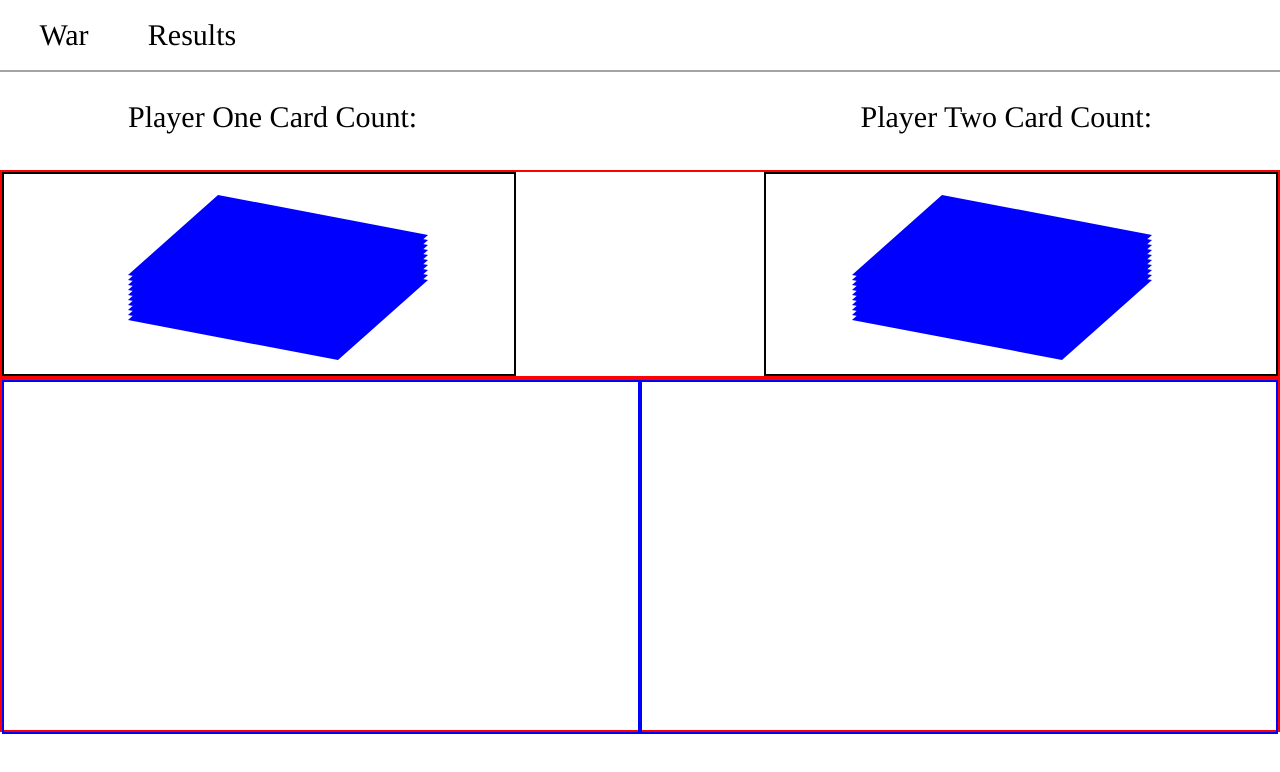
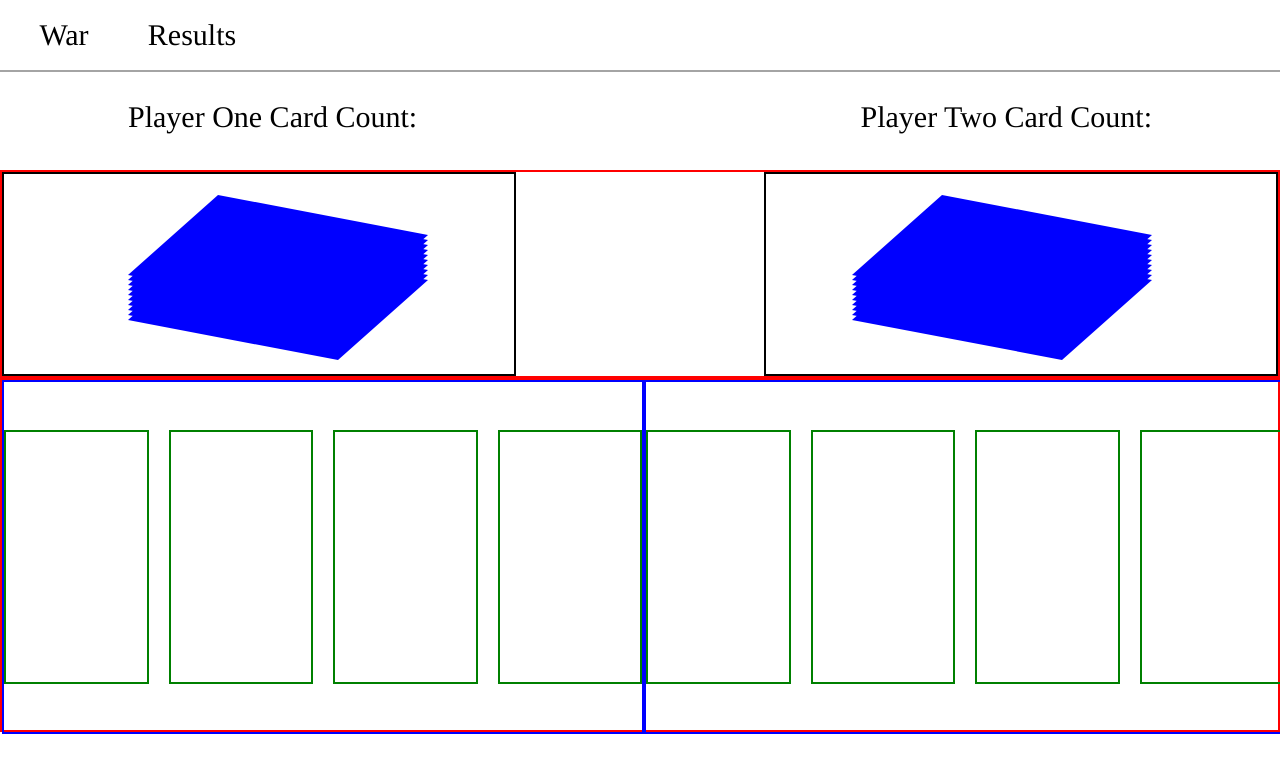
Before and after one commit to Woods-Trevin/WarCardGame, a React (Create React App) app in the folder frontend/war_card_game/: page / in a window 1280 px wide. Shown: the top 772 px of the page. Built offline with nearby package versions, Linux system fonts and the light colour scheme.

Commit message:
added playing card slots for draw phase and war phase for each player.

```diff
--- a/frontend/war_card_game/src/components/mainpage/mainpage.css
+++ b/frontend/war_card_game/src/components/mainpage/mainpage.css
@@ -216,10 +216,16 @@
     border: 2px solid blue;
     height: 100%;
     width: 50%;
+    display: flex;
+    gap: 20px;
+    justify-content: center;
+    align-items: center;
 }
 
 .playerOne_pf_card {
-
+    border: 2px solid green;
+    width: 150px;
+    height: 250px;
 }
 
 .playerOne_pf_card.card-slot1 {
@@ -244,11 +250,17 @@
     border: 2px solid blue;
     height: 100%;
     width: 50%;
+    display: flex;
+    gap: 20px;
+    justify-content: center;
+    align-items: center;
 }
 
 
 .playerTwo_pf_card {
-
+    border: 2px solid green;
+    width: 150px;
+    height: 250px;
 }
 
 .playerTwo_pf_card.card-slot1 {
```
